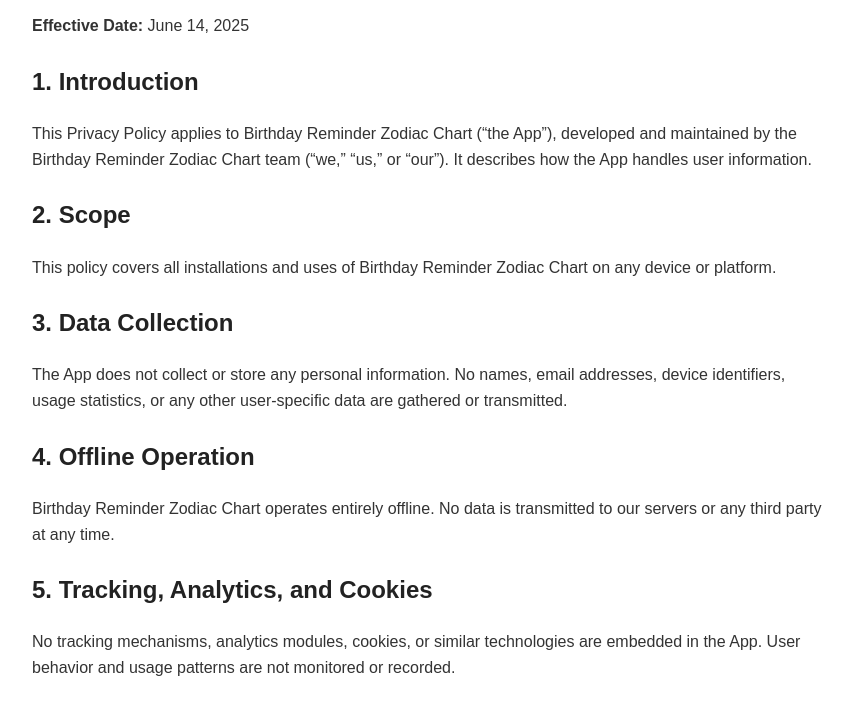
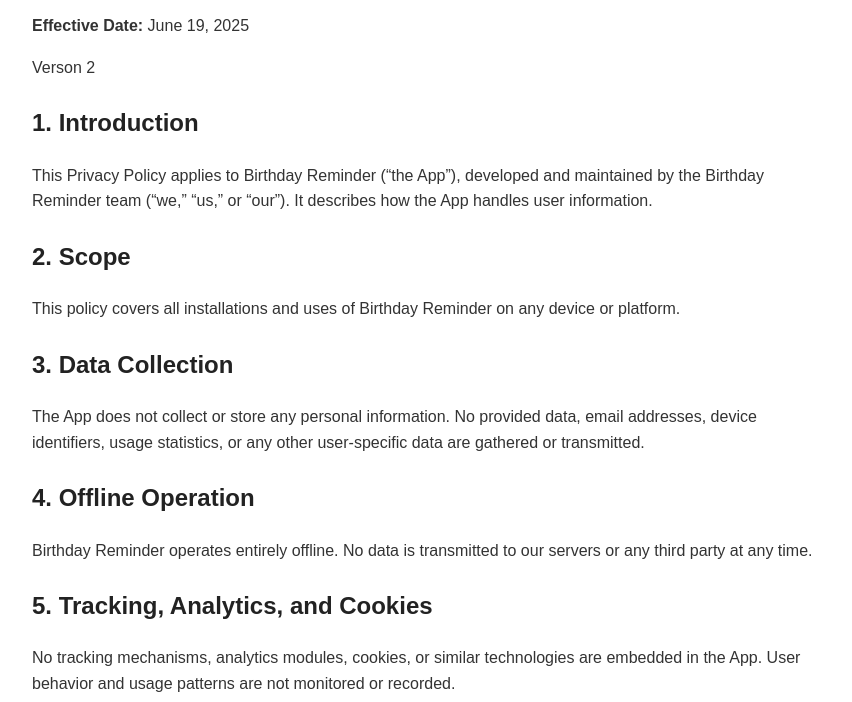
Before and after one commit to supportPagesGD/BirthdayReminderZC, a plain HTML site: page index.html in a window 1280 px wide. Shown: the part 94-796 px from the top of the page, without its empty margins (208-1060 px from the left). Drawn offline with Linux system fonts and the light colour scheme.

Commit message:
Update index.html

```diff
--- a/index.html
+++ b/index.html
@@ -3,7 +3,7 @@
 <head>
   <meta charset="UTF-8">
   <meta name="viewport" content="width=device-width, initial-scale=1">
-  <title>Privacy Policy – Birthday Reminder Zodiac Chart</title>
+  <title>Privacy Policy – Birthday Reminder</title>
   <style>
     body {
       font-family: Arial, sans-serif;
@@ -34,19 +34,20 @@
 </head>
 <body>
   <h1>Privacy Policy</h1>
-  <p><strong>Effective Date:</strong> June 14, 2025</p>
+  <p><strong>Effective Date:</strong> June 19, 2025</p>
+  <p>Verson 2</p>
 
   <h2>1. Introduction</h2>
-  <p>This Privacy Policy applies to Birthday Reminder Zodiac Chart (“the App”), developed and maintained by the Birthday Reminder Zodiac Chart team (“we,” “us,” or “our”). It describes how the App handles user information.</p>
+  <p>This Privacy Policy applies to Birthday Reminder (“the App”), developed and maintained by the Birthday Reminder team (“we,” “us,” or “our”). It describes how the App handles user information.</p>
 
   <h2>2. Scope</h2>
-  <p>This policy covers all installations and uses of Birthday Reminder Zodiac Chart on any device or platform.</p>
+  <p>This policy covers all installations and uses of Birthday Reminder on any device or platform.</p>
 
   <h2>3. Data Collection</h2>
-  <p>The App does not collect or store any personal information. No names, email addresses, device identifiers, usage statistics, or any other user-specific data are gathered or transmitted.</p>
+  <p>The App does not collect or store any personal information. No provided data, email addresses, device identifiers, usage statistics, or any other user-specific data are gathered or transmitted.</p>
 
   <h2>4. Offline Operation</h2>
-  <p>Birthday Reminder Zodiac Chart operates entirely offline. No data is transmitted to our servers or any third party at any time.</p>
+  <p>Birthday Reminder operates entirely offline. No data is transmitted to our servers or any third party at any time.</p>
 
   <h2>5. Tracking, Analytics, and Cookies</h2>
   <p>No tracking mechanisms, analytics modules, cookies, or similar technologies are embedded in the App. User behavior and usage patterns are not monitored or recorded.</p>
@@ -62,7 +63,7 @@
 
   <h2>9. Informational Nature and Liability Disclaimer</h2>
   <p>
-    All information and analysis provided within Birthday Reminder Zodiac Chart, including zodiac signs, numerology numbers, and personality traits, are for informational and entertainment purposes only. The results are generated by algorithms based on user-inputted data and do not represent facts, professional advice, or any form of diagnosis. The developer makes no guarantees regarding the accuracy, reliability, or completeness of the results. Users should not make significant or critical decisions based on information provided by the App. The developer accepts no liability for any loss, damage, or consequences resulting from the use of the App or reliance on its information.
+    All information and analysis provided within the App are for informational and entertainment purposes only. The results are generated by algorithms based on user-provided data and do not represent facts, professional advice, or any form of diagnosis. The developer makes no guarantees regarding the accuracy, reliability, or completeness of the results. Users should not make significant or critical decisions based on information provided by the App. The developer accepts no liability for any loss, damage, or consequences resulting from the use of the App or reliance on its information.
   </p>
 </body>
 </html>
```
